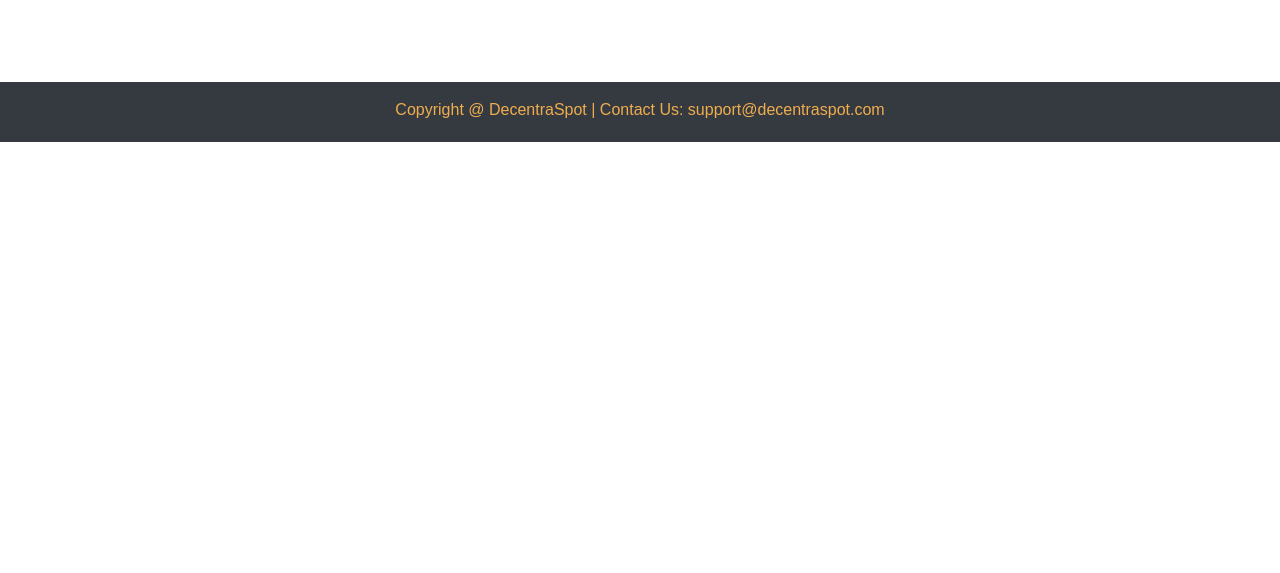
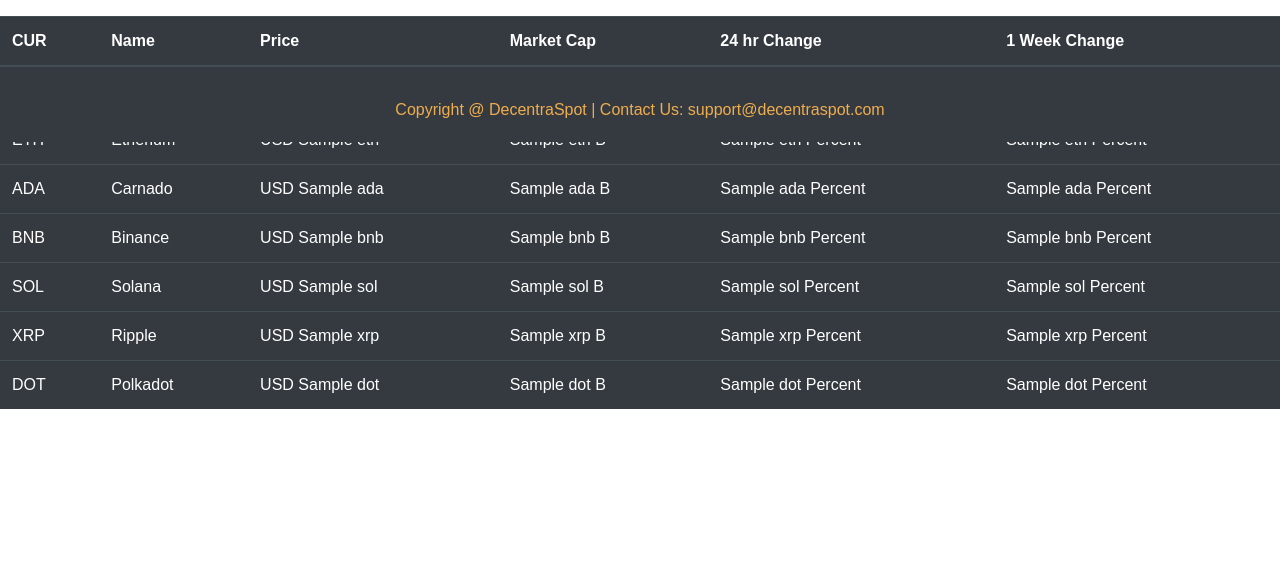
Before and after one commit to rajpushp12/DecentraSpot, a Django app: template exchange/templates/exchange/index.html in a window 1280 px wide. Shown: the part 658-1231 px from the top of the page. Before the commit the page ends 800 px from the top, so only its background shows below. Run offline with Django 3.2, Linux system fonts and the light colour scheme; the template is opened without the code that fills it: most values are stand-ins (such as "Sample title", 1, 10 or a date in 2020); some libraries are stand-ins or nearby versions.

Commit message:
added tables to index

```diff
--- a/exchange/admin.py
+++ b/exchange/admin.py
@@ -7,7 +7,7 @@
     list_display=("id", "username", "email", "wallet_address", "last_login")
 
 class BalanceAdmin(admin.ModelAdmin):
-    list_display=("user", "usd", "btc", "eth", "ada", "sol")
+    list_display=("user", "usd", "btc", "eth", "ada", "sol", "xrp", "dot")
 
 class TransfersAdmin(admin.ModelAdmin):
     list_display=("sender", "receiver", "asset", "amount", "time")
--- a/exchange/models.py
+++ b/exchange/models.py
@@ -17,6 +17,8 @@
     eth=models.FloatField(default=0)
     ada=models.FloatField(default=0)
     sol=models.FloatField(default=0)
+    xrp=models.FloatField(default=0)
+    dot=models.FloatField(default=0)
 
     def __str__(self):
         return f"user: {self.user}"
--- a/exchange/static/exchange/style.css
+++ b/exchange/static/exchange/style.css
@@ -1,9 +1,15 @@
 body{
-    font-family: 'Manrope', sans-serif;
+  font-family: 'Manrope', sans-serif;
+  min-height: 400px;
+  margin-bottom: 100px;
+  clear: both;
 }
+
+
 footer{
   position: fixed;
   bottom: 0;
+  left:0;
   height: 60px;
   width: 100%;
   color: #f0ad4e;
--- a/exchange/templates/exchange/index.html
+++ b/exchange/templates/exchange/index.html
@@ -2,24 +2,90 @@
 {% load static %}
 
 {% block body %}
-<div class="row">
-    <div class="col-sm-6">
-        <h2>BTC/USDT</h2>
-        <h4>{{ price.btc }}</h4>
-    </div>
-    <div class="col-sm-6">
-        <h2>ETH/USDT</h2>
-        <h4>{{ price.eth }}</h4>
-    </div>
-</div><br>
-<div class="row">
-    <div class="col-sm-6">
-        <h2>SOL/USDT</h2>
-        <h4>{{ price.sol }}</h4>
-    </div>
-    <div class="col-sm-6">
-        <h2>ADA/USDT</h2>
-        <h4>{{ price.ada }}</h4>
+<div style="border-radius:0;" class="card mb-3 text-white bg-dark">
+
+    <img style="width:100%;height:600px;" src="https://images.unsplash.com/photo-1622630732303-8e94514a1746?ixid=MnwxMjA3fDB8MHxwaG90by1wYWdlfHx8fGVufDB8fHx8&ixlib=rb-1.2.1&auto=format&fit=crop&w=2794&q=80">
+
+    <div class="card-img-overlay">
+        <h3 class="card-title">Request | Trade | Gain Interests</h3>
+        <h5 class="card-text">DecentraSpot has been successful to make lending possible in Spots.</h5>
+        <h6 class="card-text">Through our peers on DecentraSpot, you can now trade tokens and choose to pay later in the spot of your choice. That's cool! Isn't it?</h6>
     </div>
 </div>
+
+<div class="table-responsive">
+    <table class="table table-dark table-hover">
+        <thead>
+            <tr>
+                <th scope="col">CUR</th>
+                <th scope="col">Name</th>
+                <th scope="col">Price</th>
+                <th scope="col">Market Cap</th>
+                <th scope="col">24 hr Change</th>
+                <th scope="col">1 Week Change</th>
+            </tr>
+        </thead>
+        <tbody>
+            <tr>
+                <td>BTC</td>
+                <td>Bitcoin</td>
+                <td>USD {{ price.btc }}</td>
+                <td>{{ market_cap.btc }} B</td>
+                <td>{{ change24h.btc }} Percent</td>
+                <td>{{ change7d.btc }} Percent</td>
+            </tr>
+            <tr>
+                <td>ETH</td>
+                <td>Etherium</td>
+                <td>USD {{ price.eth }}</td>
+                <td>{{ market_cap.eth }} B</td>
+                <td>{{ change24h.eth }} Percent</td>
+                <td>{{ change7d.eth }} Percent</td>
+            </tr>
+            <tr>
+                <td>ADA</td>
+                <td>Carnado</td>
+                <td>USD {{ price.ada }}</td>
+                <td>{{ market_cap.ada }} B</td>
+                <td>{{ change24h.ada }} Percent</td>
+                <td>{{ change7d.ada }} Percent</td>
+            </tr>
+            <tr>
+                <td>BNB</td>
+                <td>Binance</td>
+                <td>USD {{ price.bnb }}</td>
+                <td>{{ market_cap.bnb }} B</td>
+                <td>{{ change24h.bnb }} Percent</td>
+                <td>{{ change7d.bnb }} Percent</td>
+            </tr>
+            <tr>
+                <td>SOL</td>
+                <td>Solana</td>
+                <td>USD {{ price.sol }}</td>
+                <td>{{ market_cap.sol }} B</td>
+                <td>{{ change24h.sol }} Percent</td>
+                <td>{{ change7d.sol }} Percent</td>
+            </tr>
+            <tr>
+                <td>XRP</td>
+                <td>Ripple</td>
+                <td>USD {{ price.xrp }}</td>
+                <td>{{ market_cap.xrp }} B</td>
+                <td>{{ change24h.xrp }} Percent</td>
+                <td>{{ change7d.xrp }} Percent</td>
+            </tr>
+            <tr>
+                <td>DOT</td>
+                <td>Polkadot</td>
+                <td>USD {{ price.dot }}</td>
+                <td>{{ market_cap.dot }} B</td>
+                <td>{{ change24h.dot }} Percent</td>
+                <td>{{ change7d.dot }} Percent</td>
+            </tr>
+        </tbody>
+    </table>
+</div>
+<br><br>
+
+
 {% endblock %}
--- a/exchange/templates/exchange/layout.html
+++ b/exchange/templates/exchange/layout.html
@@ -46,9 +46,9 @@
               </form>
             </div>
 
-          </nav><br>
+          </nav>
 
-        <div class="container-fluid">
+        <div>
             {% block body %}
             {% endblock %}
         </div>
```
Also changed, not shown: exchange/views.py (+33 -5 lines), db.sqlite3, exchange/migrations/0006_auto_20210912_1008.py (added), exchange/static/exchange/app.js (added).
